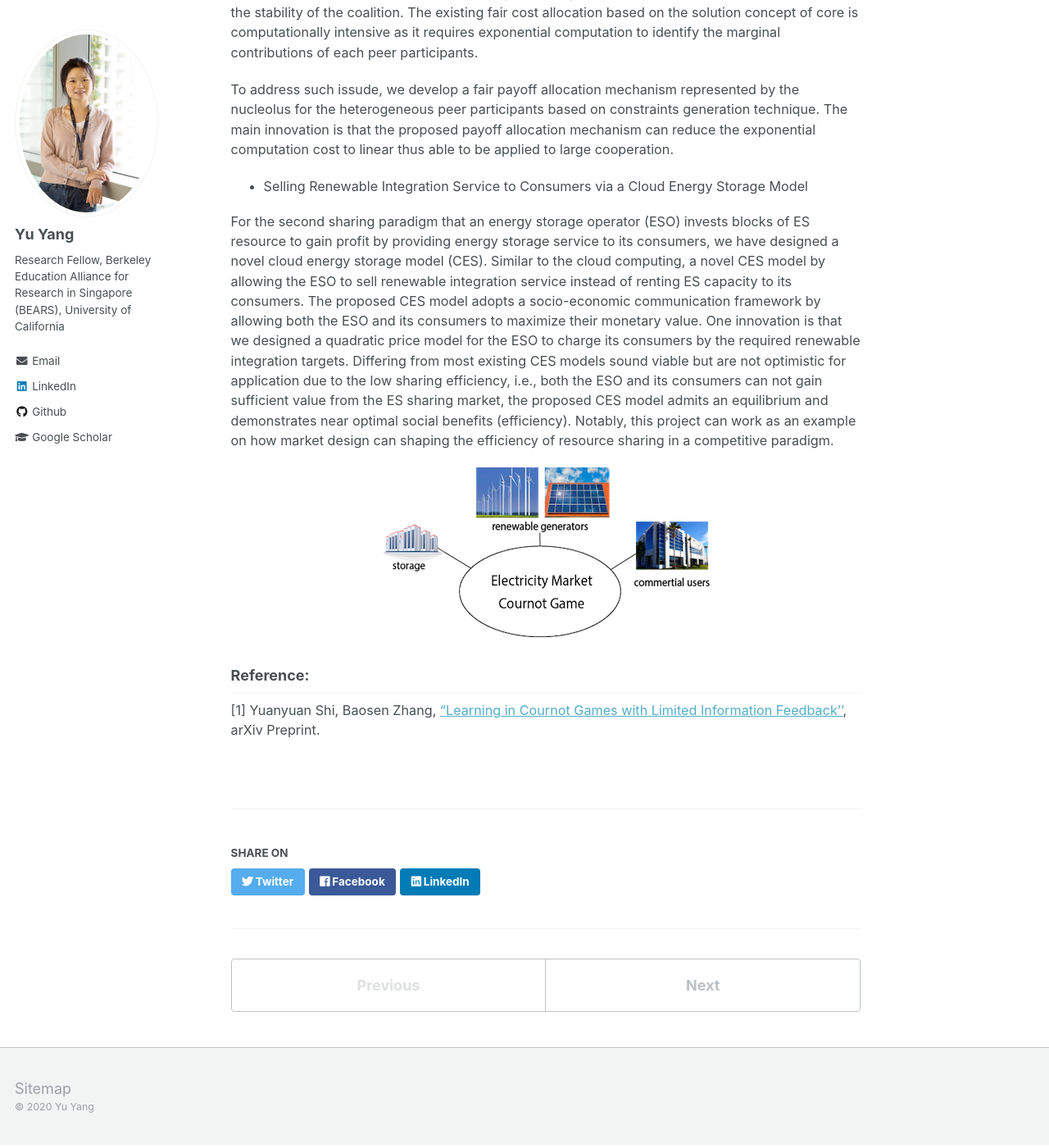
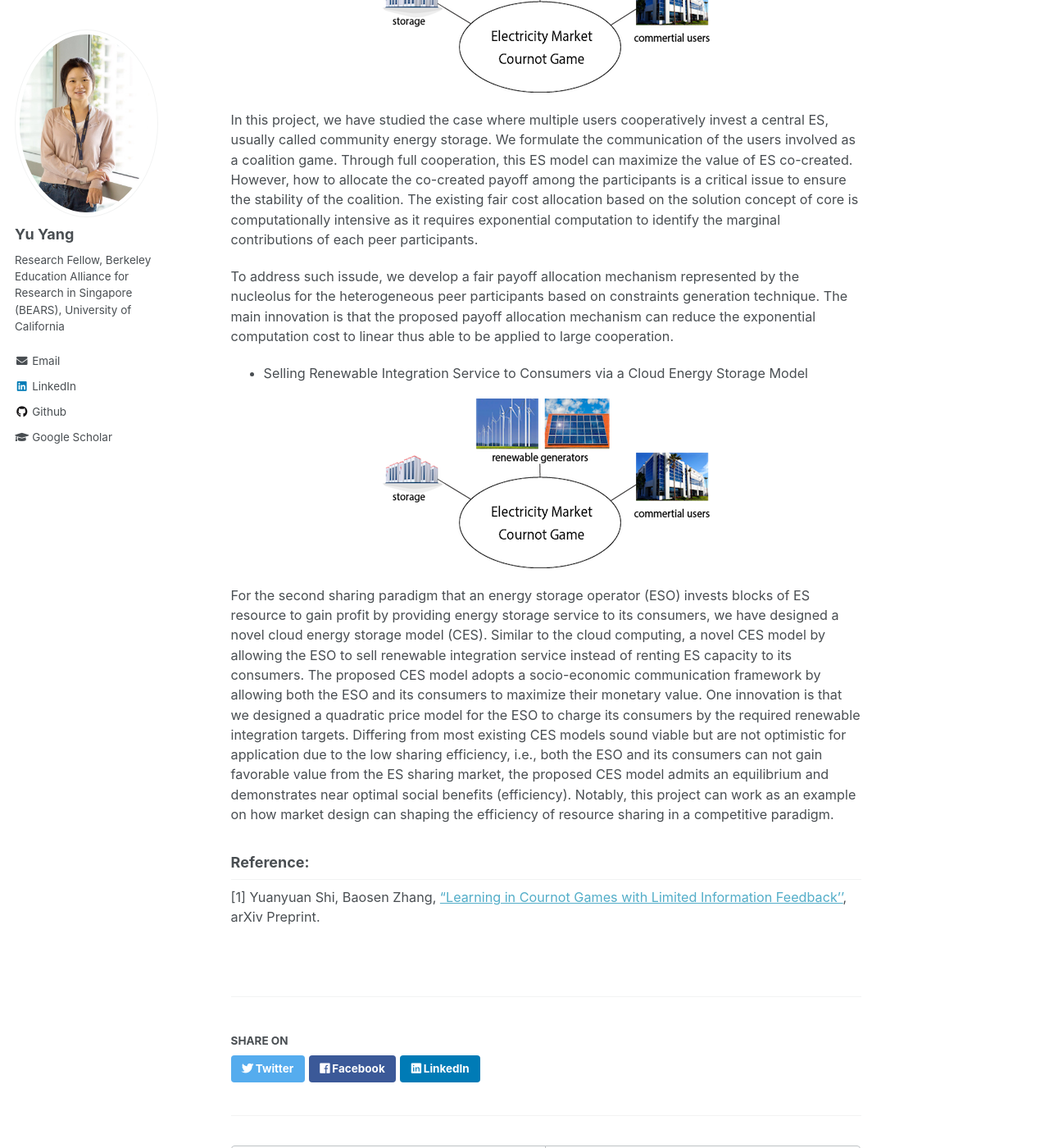
Before and after one commit to yangyu-berkeley/yangyu-berkeley.github.io, a Jekyll site: the page built from _research/research-1.md, in a window 1280 px wide and 1400 px high, scrolled down 758 px. Shown: the whole window at 82% size. Built offline with Jekyll 4.4.1, drawn with Linux system fonts in a browser that asks for light colours.

Commit message:
Update research-1.md

```diff
--- a/_research/research-1.md
+++ b/_research/research-1.md
@@ -9,19 +9,23 @@ Energy storage (ES) is one of the critical technologies to enable energy system
 The prosperity of sharing economy suggests its capability to bring capital-intensive ES resources to energy system through sharing. There are generally two sharing paradigms: *i*) multiple users cooperatively to invest and use a common-owned ES; *ii*) An energy storage operator (ESO) invests blocks of ES to gain profit by providing energy storage service to its consumers. However, the successful exertion relies on an appropriate market mechanism that can "allocate" the payoff among the different stakeholders involved, which is challenging due to multi-step operation pattern of the ES resource. We have made some contribution to facilitate the ES sharing models by using coalition game and non-cooperative game theory.
 
 * Optimal Sharing and Fair Cost Allocation of Community Energy Storage
+<p align="center">
+	<img src='/images/research/game.png'>
+</p>
 
 In this project, we have studied the case where multiple users cooperatively invest a central ES, usually called community energy storage.  We formulate the communication of the users involved as a coalition game. Through full cooperation, this ES model can maximize the value of ES co-created. However, how to allocate the co-created payoff among the participants is a critical issue to ensure the stability of the coalition. The existing fair cost allocation based on the solution concept of core is computationally intensive as it requires exponential computation to identify the marginal contributions of each peer participants.
 
 To address such issude, we develop a fair payoff allocation mechanism  represented by the nucleolus for the heterogeneous peer participants based on constraints generation technique. The main innovation is that the proposed payoff allocation mechanism can reduce the exponential computation cost to linear thus able to be applied to large cooperation.
 
 * Selling Renewable Integration Service to Consumers via a Cloud Energy Storage Model
-
-For the second sharing paradigm that an energy storage operator (ESO) invests blocks of ES resource to gain profit by providing energy storage service to its consumers, we have designed a novel cloud energy storage model (CES). Similar to the cloud computing, a novel CES model by allowing the ESO to sell renewable integration service instead of renting ES capacity to its consumers. The proposed CES model adopts a socio-economic communication framework by allowing both the ESO and its consumers to maximize their monetary value. One innovation is that we designed a quadratic price model for the ESO to charge its consumers by the required renewable integration targets. Differing from most existing CES models sound viable but are not optimistic for application due to the low sharing efficiency, i.e., both the ESO and its consumers can not gain sufficient value from the ES sharing market, the proposed CES model admits an equilibrium and demonstrates near optimal social benefits (efficiency). Notably, this project can work as an example on how market design can shaping the efficiency of resource sharing in a competitive paradigm.
-
 <p align="center">
 	<img src='/images/research/game.png'>
 </p>
 
+For the second sharing paradigm that an energy storage operator (ESO) invests blocks of ES resource to gain profit by providing energy storage service to its consumers, we have designed a novel cloud energy storage model (CES). Similar to the cloud computing, a novel CES model by allowing the ESO to sell renewable integration service instead of renting ES capacity to its consumers. The proposed CES model adopts a socio-economic communication framework by allowing both the ESO and its consumers to maximize their monetary value. One innovation is that we designed a quadratic price model for the ESO to charge its consumers by the required renewable integration targets. Differing from most existing CES models sound viable but are not optimistic for application due to the low sharing efficiency, i.e., both the ESO and its consumers can not gain favorable value from the ES sharing market, the proposed CES model admits an equilibrium and demonstrates near optimal social benefits (efficiency). Notably, this project can work as an example on how market design can shaping the efficiency of resource sharing in a competitive paradigm.
+
+
+
 ## Reference:
 
 [1] Yuanyuan Shi, Baosen Zhang, ["Learning in Cournot Games with Limited Information Feedback''](https://arxiv.org/abs/1906.06612), arXiv Preprint.
```
